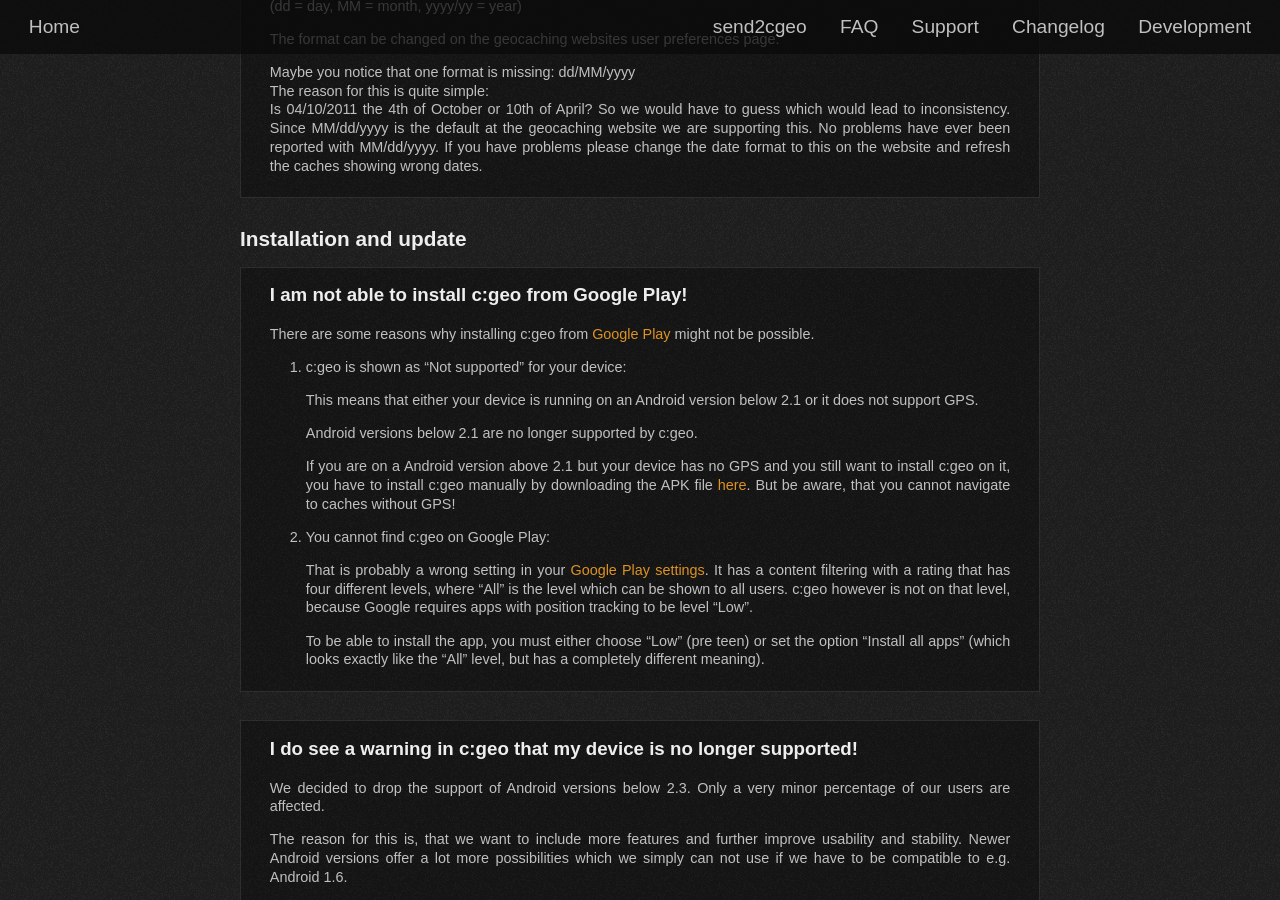
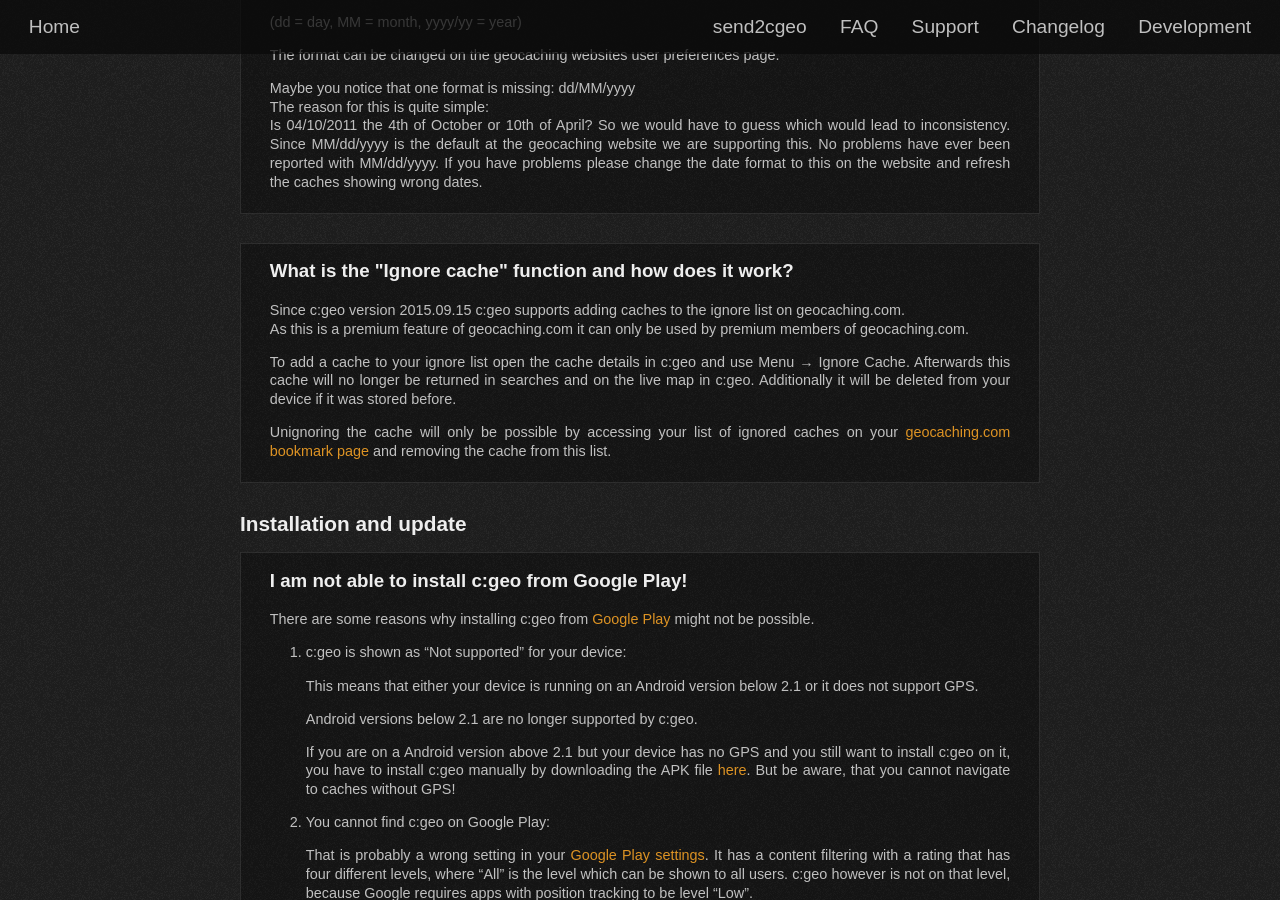
Before and after one commit to cgeo/cgeo.github.io, a Jekyll site: the page built from faq.html, in a window 1280 px wide and 900 px high, scrolled down 12370 px. Built offline with Jekyll 4.4.1, drawn with Linux system fonts in a browser that asks for light colours; some web fonts are replaced; some of the changed text lies outside the part shown.

Commit message:
FAQ: New entry for ignore/unignore cache function

```diff
--- a/_data/faq.yml
+++ b/_data/faq.yml
@@ -427,6 +427,17 @@
             Is 04/10/2011 the 4th of October or 10th of April? So we would have to guess which would lead to inconsistency.
             Since MM/dd/yyyy is the default at the geocaching website we are supporting this.
             No problems have ever been reported with MM/dd/yyyy. If you have problems please change the date format to this on the website and refresh the caches showing wrong dates.
+
+      - title: What is the "Ignore cache" function and how does it work?
+        id: ignore-cache
+        content: |
+            Since c:geo version 2015.09.15 c:geo supports adding caches to the ignore list on geocaching.com.\\
+            As this is a premium feature of geocaching.com it can only be used by premium members of geocaching.com.
+
+            To add a cache to your ignore list open the cache details in c:geo and use Menu → Ignore Cache.
+            Afterwards this cache will no longer be returned in searches and on the live map in c:geo. Additionally it will be deleted from your device if it was stored before.
+
+            Unignoring the cache will only be possible by accessing your list of ignored caches on your [geocaching.com bookmark page](http://www.geocaching.com/bookmarks/) and removing the cache from this list.
 
 - title: Installation and update
   items:
```
